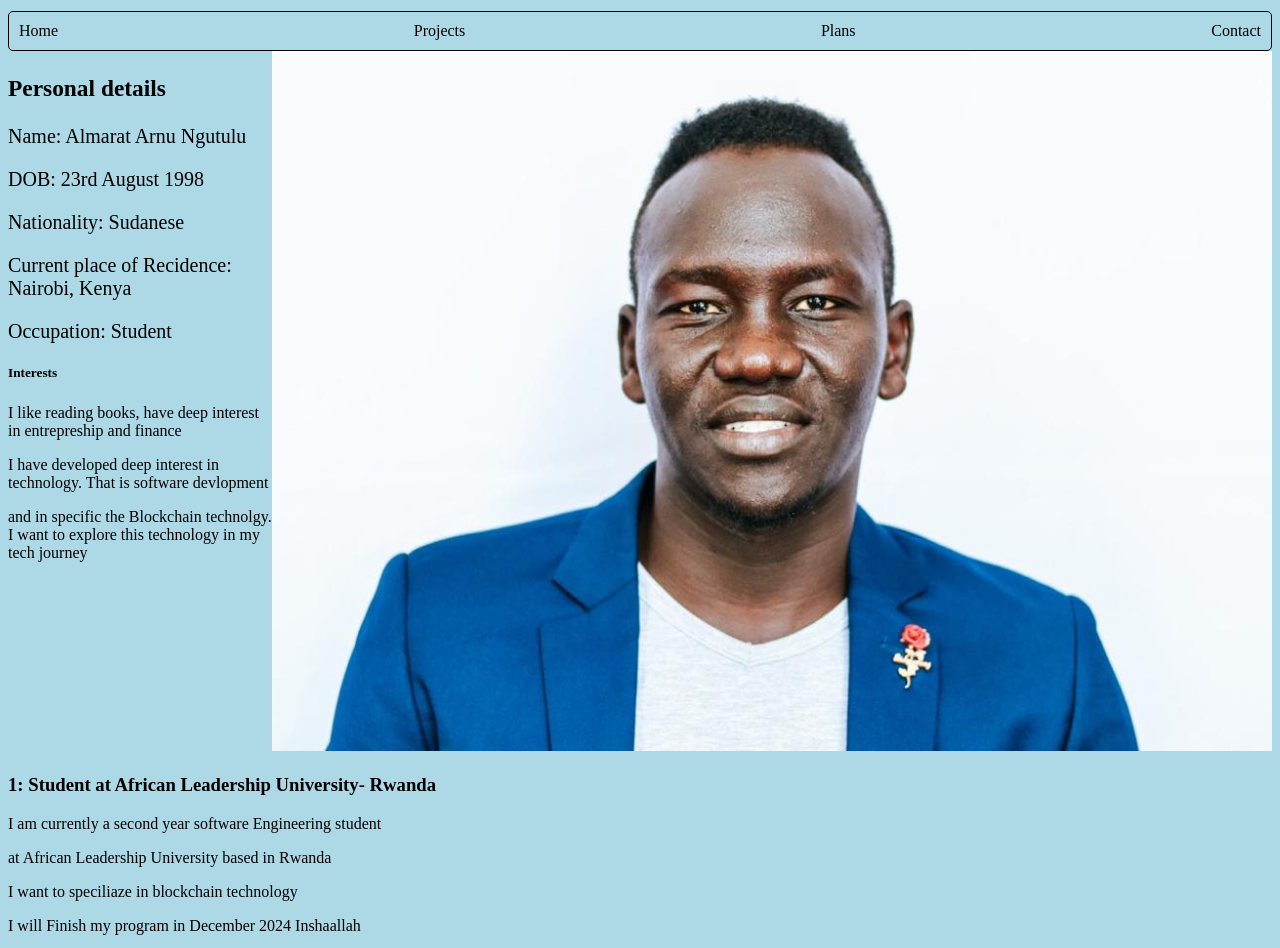
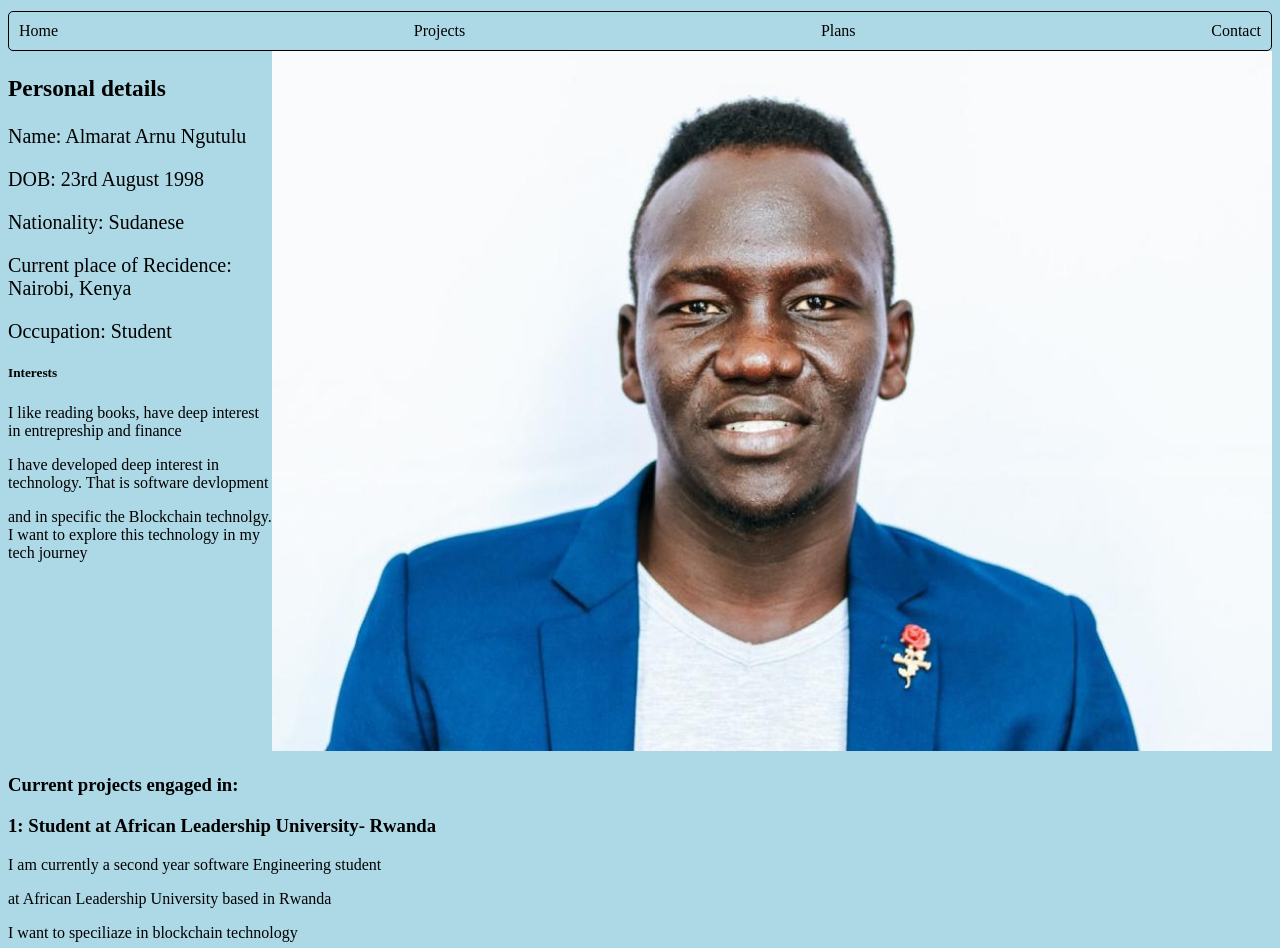
Before and after one commit to Almah200/almaratarnu.github.io, a plain HTML site: page index.html in a window 1280 px wide. Shown: the part 79-1027 px from the top of the page. Drawn offline with Linux system fonts and the light colour scheme.

Commit message:
added some text

```diff
--- a/index.html
+++ b/index.html
@@ -43,6 +43,7 @@
 <!-- second page -->
 <div id="projects">
     <section>
+        <h3>Current projects engaged in:</h3>
         <h3>1: Student at African Leadership University- Rwanda</h3>
         <p> I am currently a second year software Engineering student</p>
         <p>at African Leadership University based in Rwanda</p>
```
